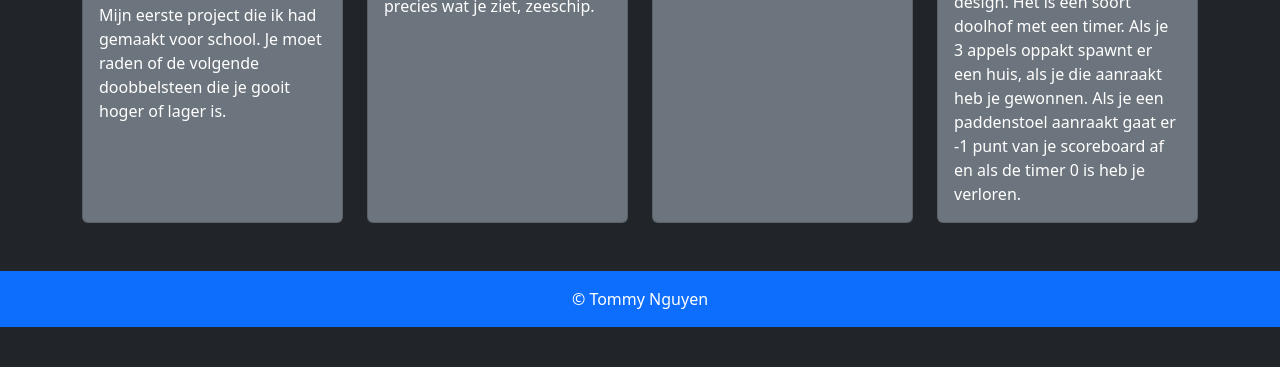
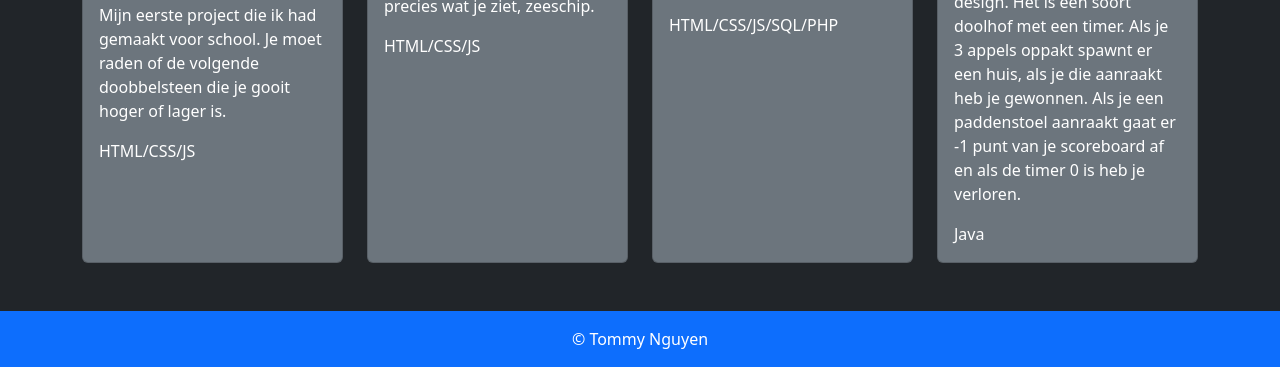
Before and after one commit to 015Tommy/015Tommy.github.io, a plain HTML site: page projecten.html in a window 1280 px wide. Shown: the part 557-924 px from the top of the page. Before the commit the page ends 884 px from the top, so only its background shows below. Drawn offline with nearby package versions, Linux system fonts and the light colour scheme.

Commit message:
changed profile.html to index.html

```diff
--- a/projecten.html
+++ b/projecten.html
@@ -20,7 +20,7 @@
         </button>
         <div class="collapse navbar-collapse" id="navbarNav">
           <ul class="navbar-nav w-100 d-flex justify-content-around">
-            <li class="nav-item"><a class="nav-link" href="profile.html">Profile</a></li>
+            <li class="nav-item"><a class="nav-link" href="index.html">Profile</a></li>
             <li class="nav-item"><a class="nav-link active" aria-current="page" href="projecten.html">Projecten</a></li>
             <li class="nav-item"><a class="nav-link" href="skills.html">Skills</a></li>
             <li class="nav-item"><a class="nav-link" href="informatie.html">Informatie</a></li>
@@ -44,6 +44,7 @@
           <div class="card-body flex-grow-1">
             <h5 class="card-title">Hogerlager</h5>
             <p class="card-text">Mijn eerste project die ik had gemaakt voor school. Je moet raden of de volgende doobbelsteen die je gooit hoger of lager is.</p>
+            <p class="card-text">HTML/CSS/JS</p>
           </div>
         </div>
       </div>
@@ -56,6 +57,7 @@
           <div class="card-body flex-grow-1">
             <h5 class="card-title">Battleship</h5>
             <p class="card-text">Mijn tweede project die ik had gemaakt met een groep. Is precies wat je ziet, zeeschip.</p>
+            <p class="card-text">HTML/CSS/JS</p>
           </div>
         </div>
       </div>
@@ -68,6 +70,7 @@
           <div class="card-body flex-grow-1">
             <h5 class="card-title">Review your experience</h5>
             <p class="card-text">Mijn derde project die ik had gemaakt met een duo. hier moest ik een website maken waar je in/uit kon loggen en waar je reviews kon achter laten.</p>
+            <p class="card-text">HTML/CSS/JS/SQL/PHP</p>
           </div>
         </div>
       </div>
@@ -80,6 +83,7 @@
           <div class="card-body flex-grow-1">
             <h5 class="card-title">Interaction design game</h5>
             <p class="card-text">Dit is een game die ik moest maken voor interaction design. Het is een soort doolhof met een timer. Als je 3 appels oppakt spawnt er een huis, als je die aanraakt heb je gewonnen. Als je een paddenstoel aanraakt gaat er -1 punt van je scoreboard af en als de timer 0 is heb je verloren.</p>
+            <p class="card-text">Java</p>
           </div>
         </div>
       </div>
```
Also changed, not shown: contact.html (+1 -1 lines), informatie.html (+1 -1 lines), skills.html (+1 -1 lines), index.html (renamed from profile.html).
